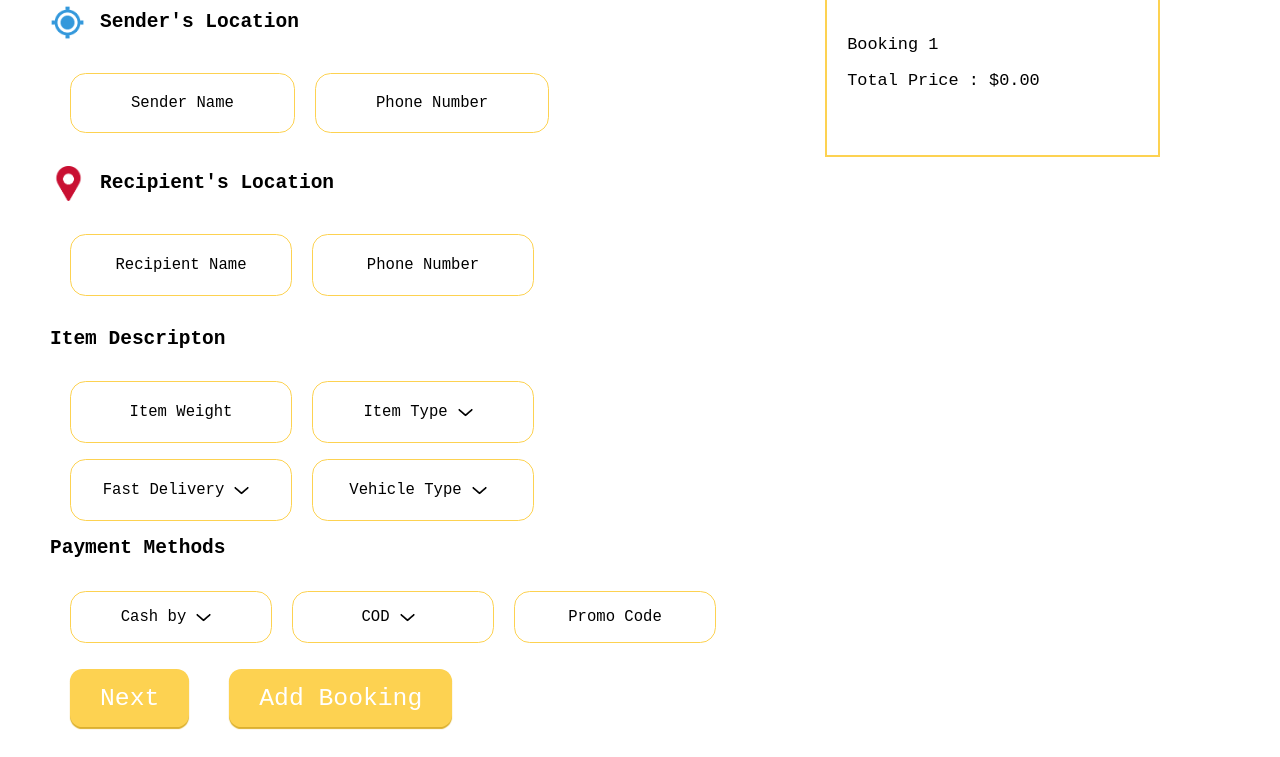
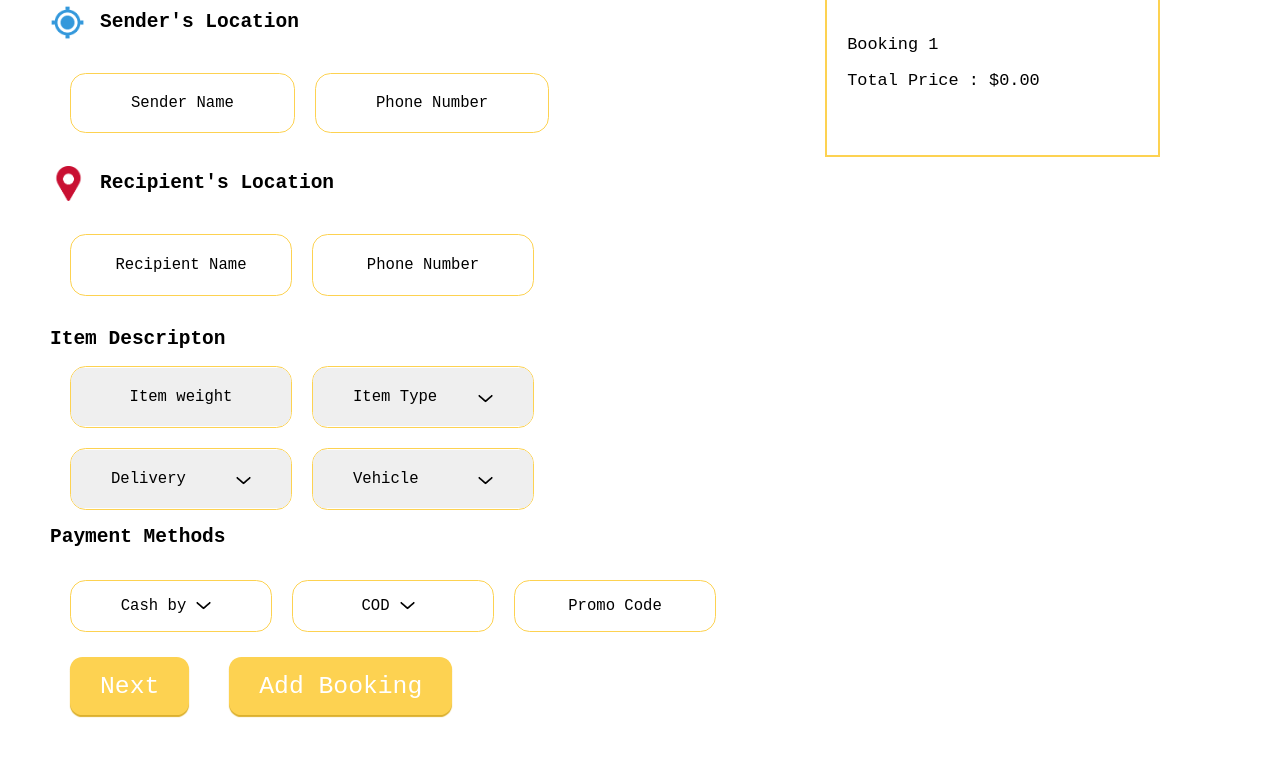
Before and after one commit to rin-yato/eagle-delivery, a plain HTML site: page client-2.html in a window 1280 px wide. Shown: the part 181-938 px from the top of the page. Drawn offline with Linux system fonts and the light colour scheme.

Commit message:
dropdown

```diff
--- a/client-2.html
+++ b/client-2.html
@@ -1,18 +1,18 @@
 <!DOCTYPE html>
 <html lang="en">
   <head>
-    <meta charset="UTF-8">
-    <meta http-equiv="X-UA-Compatible" content="IE=edge">
-    <meta name="viewport" content="width=device-width, initial-scale=1.0">
+    <meta charset="UTF-8" />
+    <meta http-equiv="X-UA-Compatible" content="IE=edge" />
+    <meta name="viewport" content="width=device-width, initial-scale=1.0" />
     <title>Booking | Eagle Delivery</title>
-    <link rel="stylesheet" href="css/client-2.css">
+    <link rel="stylesheet" href="css/client-2.css" />
   </head>
   <body>
     <nav>
       <h1>Eagle Delivery</h1>
       <div class="profile">
         <a href="">Profile</a>
-            <img src="asset/user.png" alt="user" width="35px">
+        <img src="asset/user.png" alt="user" width="35px" />
       </div>
     </nav>
     <div class="container">
@@ -20,7 +20,7 @@
         <h1>Details</h1>
         <div class="detail">
           <div class="a1">
-                    <img src="asset/current-location.webp" alt="" width="35px">
+            <img src="asset/current-location.webp" alt="" width="35px" />
             <p>Sender's Location</p>
           </div>
           <div class="b1">
@@ -30,7 +30,7 @@
         </div>
         <div>
           <div class="a2">
-                    <img src="asset/icon.png" alt="" width="35px">
+            <img src="asset/icon.png" alt="" width="35px" />
             <p>Recipient's Location</p>
           </div>
           <div class="b2">
@@ -41,20 +41,41 @@
         <div class="item">
           <h2>Item Descripton</h2>
           <div class="item1">
-                    <p>Item Weight</p>
+            <div class="weight">
+                <select>
+                    <option value="">Item weight</option>
+                    <option value="">Less tahn 1kg</option>
+                    <option value="">1kg - 2kg</option>
+                    <option value="">More than 2kg</option>
+                </select>
+            </div>
             <div class="type">
-                        <p>Item Type</p>
-                        <img src="asset/dropdown-1.png" alt="" width="35px">
+              <select>
+                <option value="">Item Type</option>
+                <option value="">Food</option>
+                <option value="">Electronic</option>
+                <option value="">Clothes</option>
+              </select>
+              <span><img src="asset/dropdown-1.png" alt="" width="35px"/></span>
             </div>
           </div>
+          <div class="two">
             <div class="item2">
-                    <div>
-                        <p>Fast Delivery</p>
-                        <img src="asset/dropdown-1.png" alt="" width="35px">
+                <select>
+                    <option value="">Delivery</option>
+                    <option value="">30mn Delivery</option>
+                    <option value="">6h Delivery</option>
+                    <option value="">24h Delivery</option>
+                </select>
+                <span><img src="asset/dropdown-1.png" alt="" width="35px"/></span>
               </div>
-                    <div>
-                        <p>Vehicle Type</p>
-                        <img src="asset/dropdown-1.png" alt="" width="35px">
+              <div class="item2">
+                <select>
+                    <option value="">Vehicle</option>
+                    <option value="">Motorbike</option>
+                    <option value="">Tuk Tuk</option>
+                </select>
+                <span><img src="asset/dropdown-1.png" alt="" width="35px"/></span>
               </div>
           </div>
         </div>
@@ -63,11 +84,11 @@
           <div class="pay">
             <div>
               <p>Cash by</p>
-                        <img src="asset/dropdown-1.png" alt="" width="35px">
+              <img src="asset/dropdown-1.png" alt="" width="35px" />
             </div>
             <div>
               <p>COD</p>
-                        <img src="asset/dropdown-1.png" alt="" width="35px">
+              <img src="asset/dropdown-1.png" alt="" width="35px" />
             </div>
             <p>Promo Code</p>
           </div>
--- a/css/client-1.css
+++ b/css/client-1.css
@@ -138,6 +138,7 @@ nav {
     border: 2px solid #dcb02d;
     align-items: center;
     justify-content: center;
+    position: relative;
 }
 
 .b {
@@ -236,3 +237,30 @@ nav {
 .location1 p {
     font-size: 1.8em;
 }
+
+
+
+select {
+    font-size: 1.2rem;
+    font-family: monospace;
+    padding: 25px 283px;
+    position: relative;
+    appearance: none;
+    outline: none;
+    border: none;
+    border-radius: 1em;
+    text-align: center;
+    box-shadow: 0 2px 1px #dcb02d;
+}
+select option {
+    text-align: start;
+}
+
+.box2 span {
+    position: absolute;
+    right: 0;
+    pointer-events: none;
+}
+.box2 span img {
+    width: 70px;
+}
--- a/css/client-2.css
+++ b/css/client-2.css
@@ -108,8 +108,9 @@ nav {
 .item1 {
     display: flex;
     align-items: center;
+    margin-bottom: 20px;
 }
-.item1 > p {
+.item1 > .weight {
     width: 220px;
     height: 60px;
     border: #FDD251 1px solid;
@@ -134,11 +135,6 @@ nav {
 }
 
 .item2 {
-    display: flex;
-    align-items: center;
-}
-
-.item2 > div {
     width: 220px;
     height: 60px;
     border: #FDD251 1px solid;
@@ -149,6 +145,10 @@ nav {
     align-items: center;
     justify-content: center;
 }
+
+
+
+
 
 .payment h2 {
     font-size: 1.5em;
@@ -218,3 +218,71 @@ nav {
 .letter {
     font-size: 1.3em;
 }
+
+
+.type {
+    position: relative;
+    overflow: hidden;
+}
+
+
+.type select {
+    border: 0;
+    appearance: none;
+    padding: 20px 40px;
+    font-family: monospace;
+    font-size: 1em;
+    outline: none;
+    width: 100%;
+}
+
+.type span {
+    pointer-events: none;
+    right: 30px;
+    bottom: 6px;
+    position: absolute;
+}
+
+.two {
+    display: flex;
+}
+
+.item2 {
+    position: relative;
+    overflow: hidden;
+}
+
+
+.item2 select {
+    border: 0;
+    appearance: none;
+    padding: 20px 40px;
+    font-family: monospace;
+    font-size: 1em;
+    outline: none;
+    width: 100%;
+}
+
+.item2 span {
+    pointer-events: none;
+    right: 30px;
+    bottom: 6px;
+    position: absolute;
+}
+
+.weight {
+    position: relative;
+    overflow: hidden;
+}
+
+
+.weight select {
+    border: 0;
+    appearance: none;
+    padding: 20px 40px;
+    font-family: monospace;
+    font-size: 1em;
+    outline: none;
+    width: 100%;
+    text-align: center;
+}
```
Also changed, not shown: client-1.html (+6 -4 lines). Lines whose indentation alone changed are shown as unchanged.
